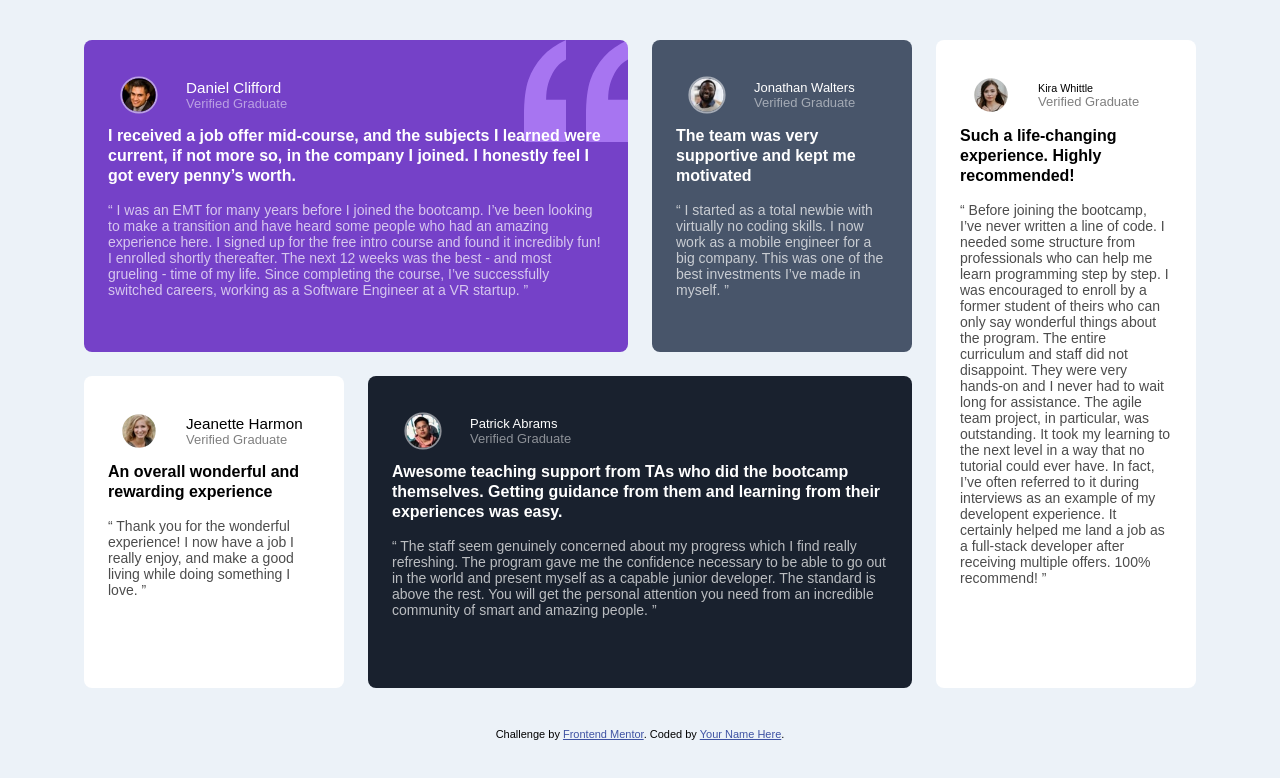
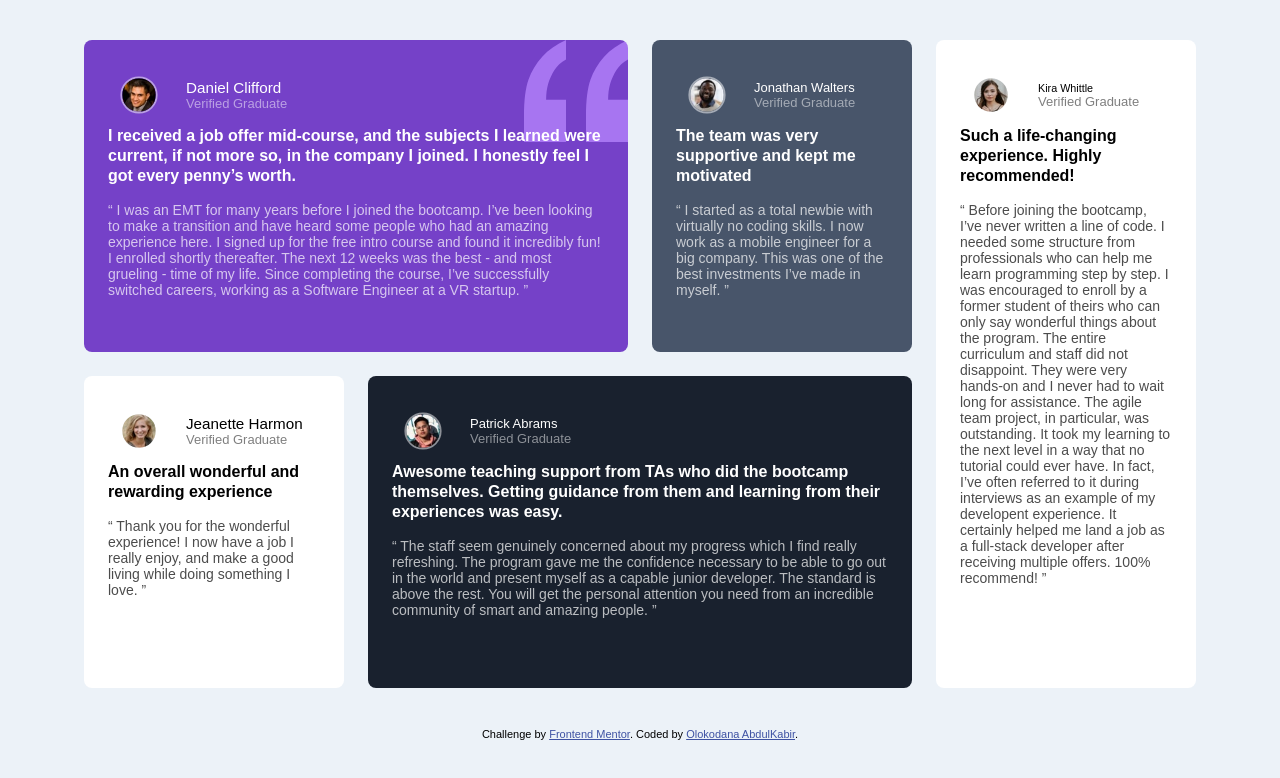
Before and after one commit to Olokoburnfire/testimonial-grid, a plain HTML site: page index.html in a window 1280 px wide. Drawn offline with Linux system fonts and the light colour scheme.

Commit message:
Update index.html

```diff
--- a/index.html
+++ b/index.html
@@ -111,7 +111,7 @@
     </main>
 
     <footer class="attribution">
-        Challenge by <a href="https://www.frontendmentor.io?ref=challenge" target="_blank">Frontend Mentor</a>. Coded by <a href="#">Your Name Here</a>.
+        Challenge by <a href="https://www.frontendmentor.io?ref=challenge" target="_blank">Frontend Mentor</a>. Coded by <a href="olokodana56@gmail.com">Olokodana AbdulKabir</a>.
     </footer>
 </body>
 
```
